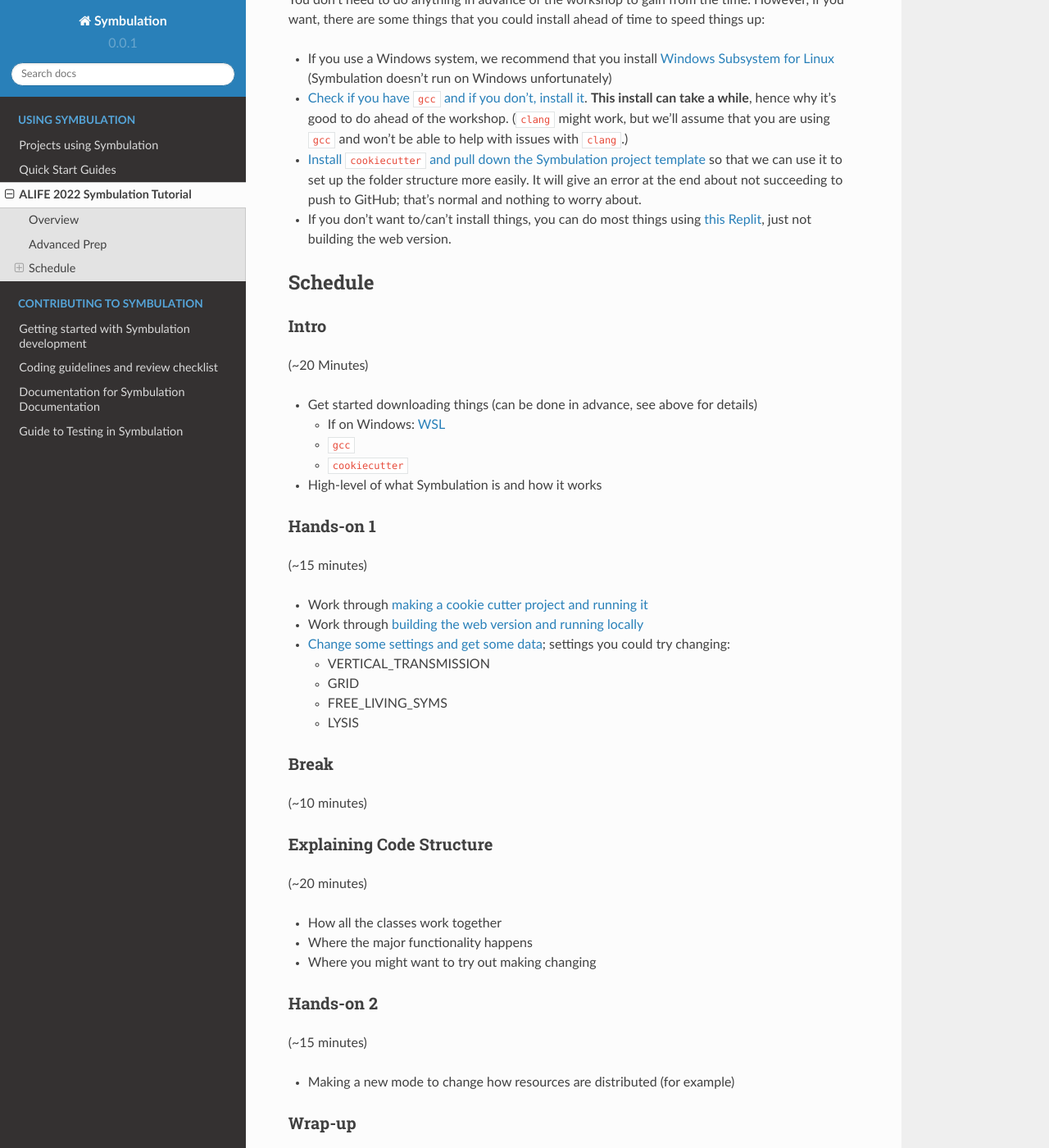
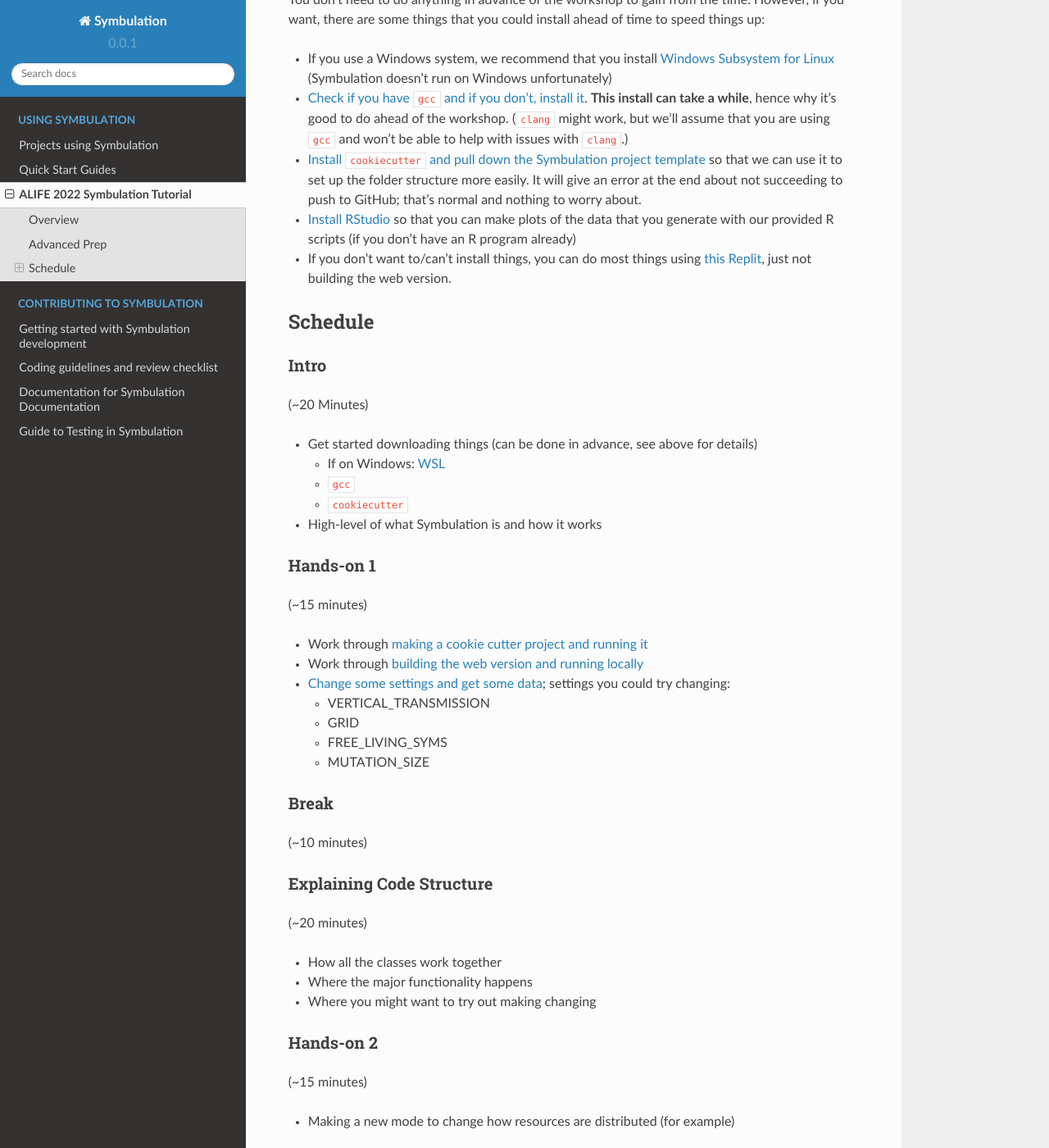
Before and after one commit to anyaevostinar/SymbulationEmp, a Sphinx documentation site: the page built from docs/ALIFE2022Tutorial/index.md, in a window 1280 px wide and 1400 px high, scrolled down 956 px. Shown: the whole window at 82% size. Built offline with Sphinx 7.4.7 and the Read the Docs theme 2.0.0, drawn with Linux system fonts in a browser that asks for light colours; pages that are not in the unit, such as notebooks, are missing from menus.

Commit message:
updates to alife tutorial page

```diff
--- a/docs/ALIFE2022Tutorial/index.md
+++ b/docs/ALIFE2022Tutorial/index.md
@@ -16,6 +16,7 @@ However, if you want, there are some things that you could install ahead of time
 * If you use a Windows system, we recommend that you install [Windows Subsystem for Linux](https://docs.microsoft.com/en-us/windows/wsl/) (Symbulation doesn't run on Windows unfortunately)
 * [Check if you have `gcc` and if you don't, install it](https://symbulation.readthedocs.io/en/latest/QuickStartGuides/1-GettingRunning.html#install-native-c-compiler). **This install can take a while**, hence why it's good to do ahead of the workshop. (`clang` might work, but we'll assume that you are using `gcc` and won't be able to help with issues with `clang`.)
 * [Install `cookiecutter` and pull down the Symbulation project template](https://symbulation.readthedocs.io/en/latest/QuickStartGuides/1-GettingRunning.html#using-cookiecutter) so that we can use it to set up the folder structure more easily. It will give an error at the end about not succeeding to push to GitHub; that's normal and nothing to worry about.
+* [Install RStudio](https://docs.rstudio.com/) so that you can make plots of the data that you generate with our provided R scripts (if you don't have an R program already)
 * If you don't want to/can't install things, you can do most things using [this Replit](https://replit.com/@anyaevostinar/Symbulation-Example), just not building the web version.
 
 ## Schedule
@@ -37,7 +38,7 @@ However, if you want, there are some things that you could install ahead of time
     * VERTICAL_TRANSMISSION
     * GRID
     * FREE_LIVING_SYMS
-    * LYSIS
+    * MUTATION_SIZE
 
 ### Break
 (~10 minutes)
```
